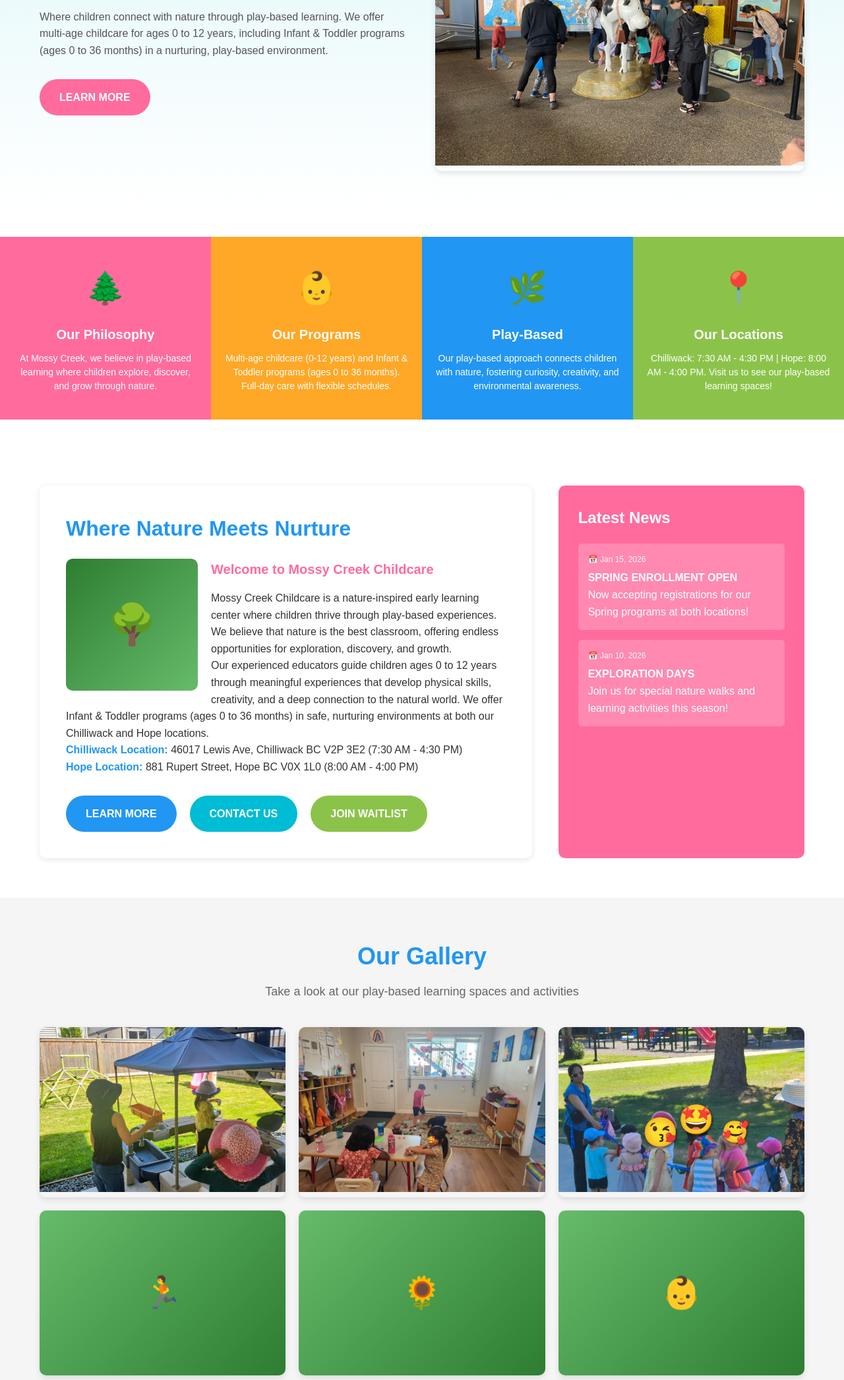
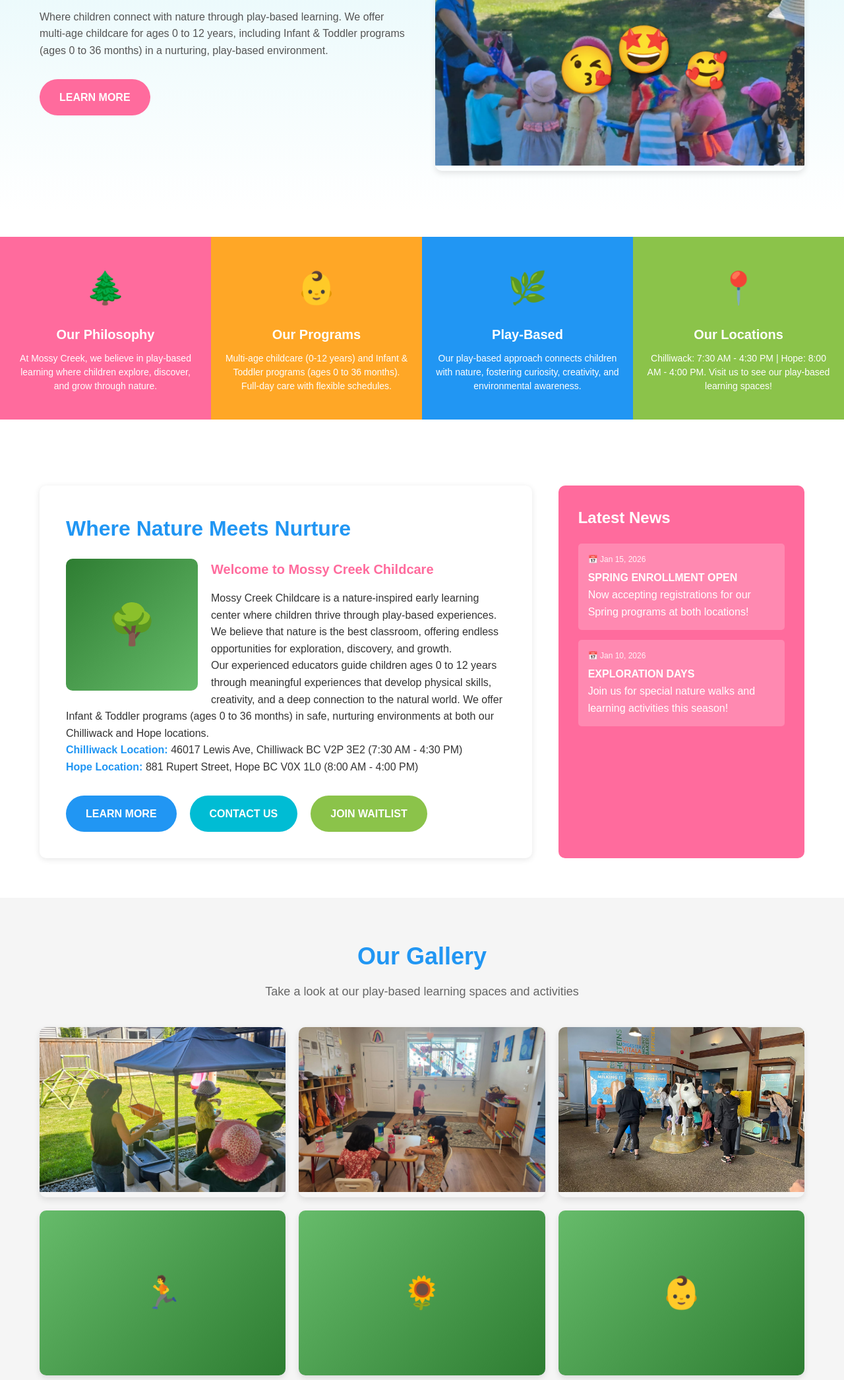
Before and after one commit to mossycreekchildcare-source/mossycreekchildcare-website, a plain HTML site: page index.html in a window 1280 px wide. Shown: the part 364-2456 px from the top of the page at 66% size. Drawn offline with Linux system fonts and the light colour scheme.

Commit message:
Add files via upload

```diff
--- a/index.html
+++ b/index.html
@@ -514,7 +514,7 @@
                     </div>
                 </div>-->
                 <div class="gallery-item">
-                    <img src="farm-visit.jpeg" alt="Indoor Classroom" style="width: 100%; height: 400px; object-fit: cover;">
+                    <img src="outdoor-walk.jpeg" alt="Indoor Classroom" style="width: 100%; height: 400px; object-fit: cover;">
                     <div class="gallery-caption">
                         <h3>Farm Visit</h3>
                         <p>Children enjoying Farm Visit</p>
@@ -607,7 +607,7 @@
                 </div>
 
                 <div class="gallery-item">
-                    <img src="outdoor-walk.jpeg" alt="Indoor Classroom" style="width: 100%; height: 250px; object-fit: cover;">
+                    <img src="farm-visit.jpeg" alt="Indoor Classroom" style="width: 100%; height: 250px; object-fit: cover;">
                     <div class="gallery-caption">
                         <h3>Outdoor Walk</h3>
                         <p>Children enjoying outdoor walks</p>
```
